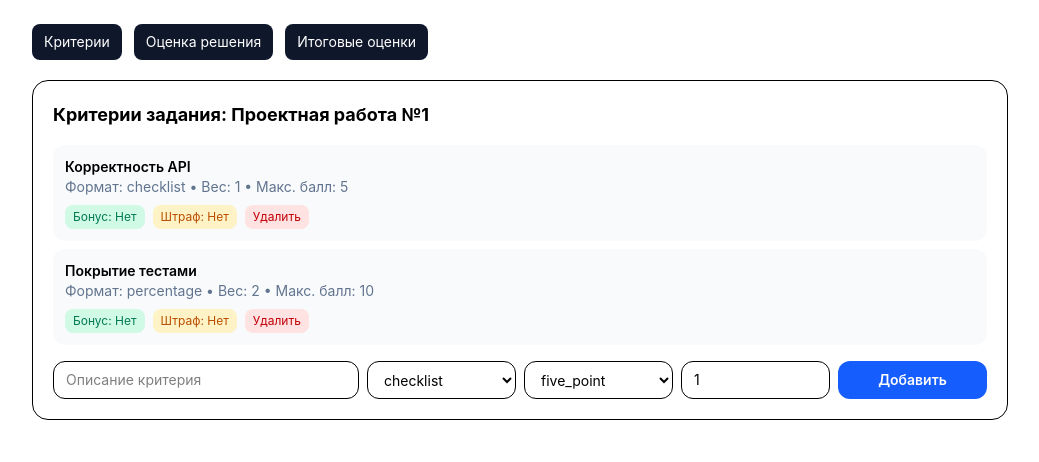
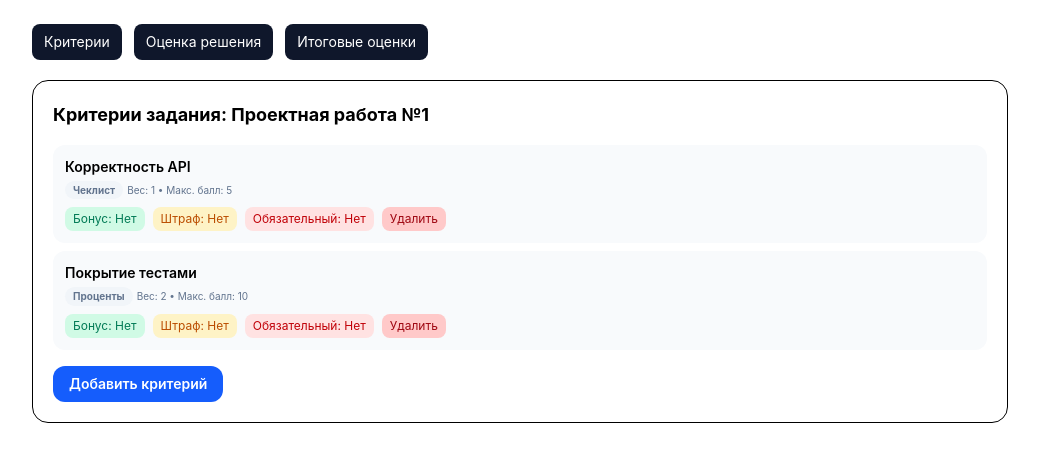
Before and after one commit to TSU-Processes-2026/tsu-lms-frontend, a React (Vite) app: page /demo/criteria in a window 1280 px wide. Shown: the top 462 px of the page, without its empty margins (120-1159 px from the left). Built offline with nearby package versions, Linux system fonts and the light colour scheme; no server answers.

Commit message:
feat: upgrade criteria manager with all field types, formats, and assessment visibility controls

```diff
--- a/src/pages/Assignments/CriteriaManagerPanel.tsx
+++ b/src/pages/Assignments/CriteriaManagerPanel.tsx
@@ -1,6 +1,6 @@
 import React, { useEffect, useMemo, useState } from 'react';
 import { Assignment } from '@/types/assignments/assignments';
-import { Criterion } from '@/types/assignments/criteria';
+import { AssessmentFormat, Criterion } from '@/types/assignments/criteria';
 
 interface Props {
     assignment: Assignment;
@@ -21,13 +21,22 @@ export const CriteriaManagerPanel: React.FC<Props> = ({
     onUpdate,
     onDelete,
 }) => {
+    const [formOpen, setFormOpen] = useState(false);
+    const [title, setTitle] = useState('');
     const [description, setDescription] = useState('');
-    const [format, setFormat] = useState<'checklist' | 'percentage' | 'numeric'>('checklist');
+    const [criterionType, setCriterionType] = useState<'active' | 'passive'>('active');
+    const [format, setFormat] = useState<AssessmentFormat>('checklist');
+    const [appliesTo, setAppliesTo] = useState<'student' | 'team' | 'both'>('student');
     const [gradingMode, setGradingMode] = useState<'five_point' | 'cumulative'>(
         assignment.maxPoints == null ? 'five_point' : 'cumulative',
     );
     const [weight, setWeight] = useState('1');
     const [maxPoints, setMaxPoints] = useState('5');
+    const [minValue, setMinValue] = useState('0');
+    const [isBonus, setIsBonus] = useState(false);
+    const [isPenalty, setIsPenalty] = useState(false);
+    const [isRequired, setIsRequired] = useState(false);
+    const [isHiddenUntilVisibility, setIsHiddenUntilVisibility] = useState(false);
 
     const sorted = useMemo(() => [...criteria].sort((a, b) => a.order - b.order), [criteria]);
 
@@ -38,23 +47,63 @@ export const CriteriaManagerPanel: React.FC<Props> = ({
     const submit = () => {
         if (!description.trim()) return;
         onAdd({
+            title: title.trim() || undefined,
             description: description.trim(),
+            criterionType,
             format,
+            appliesTo,
             weight: gradingMode === 'five_point' ? Number(weight) : undefined,
             maxPoints: gradingMode === 'cumulative' ? Number(maxPoints) : undefined,
-            isBonus: false,
-            isPenalty: false,
+            minValue: format === 'numeric' || format === 'scale' ? Number(minValue) : undefined,
+            isBonus,
+            isPenalty,
+            isRequired,
+            isHiddenUntilVisibility,
         });
+        setTitle('');
         setDescription('');
+        setIsBonus(false);
+        setIsPenalty(false);
+        setIsRequired(false);
+        setIsHiddenUntilVisibility(false);
+        setFormOpen(false);
     };
+
+    const formatLabel = (fmt: AssessmentFormat) =>
+        fmt === 'checklist' ? 'Чеклист' : fmt === 'percentage' ? 'Проценты' : fmt === 'numeric' ? 'Число' : fmt === 'boolean' ? 'Да/Нет' : 'Шкала';
+
+    const typeLabel = (t: 'active' | 'passive') => (t === 'active' ? 'Активный' : 'Пассивный');
+
+    const appliesLabel = (a: 'student' | 'team' | 'both') =>
+        a === 'student' ? 'Студент' : a === 'team' ? 'Команда' : 'Оба';
 
     return <div className='bg-white border rounded-2xl p-5 space-y-4'>
         <h3 className='font-bold text-lg'>Критерии задания: {assignment.content.split('\n')[0]}</h3>
         {isStudent && criteriaHidden ? <p className='text-amber-700 text-sm'>Критерии будут доступны позже.</p> : (
             <ul className='space-y-2'>
                 {sorted.map((c) => <li key={c.id} className='p-3 rounded-xl bg-slate-50 text-sm'>
-                    <div className='font-semibold'>{c.description}</div>
-                    <div className='text-slate-500'>Формат: {c.format} • Вес: {c.weight ?? '—'} • Макс. балл: {c.maxPoints ?? '—'}</div>
+                    <div className='font-semibold'>
+                        {c.title && <span>{c.title}: </span>}
+                        {c.description}
+                    </div>
+                    <div className='flex flex-wrap items-center gap-1 mt-1'>
+                        {c.criterionType && (
+                            <span className={`text-[10px] font-bold px-2 py-0.5 rounded-full ${c.criterionType === 'active' ? 'bg-emerald-100 text-emerald-700' : 'bg-amber-100 text-amber-700'}`}>
+                                {typeLabel(c.criterionType)}
+                            </span>
+                        )}
+                        <span className='text-[10px] font-bold px-2 py-0.5 rounded-full bg-slate-100 text-slate-500'>
+                            {formatLabel(c.format)}
+                        </span>
+                        {c.appliesTo && (
+                            <span className='text-[10px] px-2 py-0.5 rounded-full bg-purple-100 text-purple-700'>{appliesLabel(c.appliesTo)}</span>
+                        )}
+                        <span className='text-slate-500 text-[10px]'>Вес: {c.weight ?? '—'} • Макс. балл: {c.maxPoints ?? '—'}</span>
+                        {c.minValue != null && <span className='text-slate-500 text-[10px]'>Мин: {c.minValue}</span>}
+                        {c.isRequired && <span className='text-[10px] font-bold px-2 py-0.5 rounded-full bg-red-100 text-red-700'>Обязательный</span>}
+                        {c.isBonus && <span className='text-[10px] font-bold px-2 py-0.5 rounded-full bg-emerald-100 text-emerald-700'>Бонус</span>}
+                        {c.isPenalty && <span className='text-[10px] font-bold px-2 py-0.5 rounded-full bg-amber-100 text-amber-700'>Штраф</span>}
+                    </div>
                     {!isStudent && (
                         <div className='mt-2 flex gap-2'>
                             <button
@@ -70,8 +119,14 @@ export const CriteriaManagerPanel: React.FC<Props> = ({
                                 Штраф: {c.isPenalty ? 'Да' : 'Нет'}
                             </button>
                             <button
+                                onClick={() => onUpdate(c.id, { isRequired: !c.isRequired })}
+                                className='px-2 py-1 text-xs rounded-lg bg-red-100 text-red-700'
+                            >
+                                Обязательный: {c.isRequired ? 'Да' : 'Нет'}
+                            </button>
+                            <button
                                 onClick={() => onDelete(c.id)}
-                                className='px-2 py-1 text-xs rounded-lg bg-red-100 text-red-700'
+                                className='px-2 py-1 text-xs rounded-lg bg-red-200 text-red-800'
                             >
                                 Удалить
                             </button>
@@ -82,12 +137,33 @@ export const CriteriaManagerPanel: React.FC<Props> = ({
             </ul>
         )}
 
-        {!isStudent && <div className='grid md:grid-cols-6 gap-2'>
+        {!isStudent && (
+            <div>
+                <button
+                    onClick={() => setFormOpen(!formOpen)}
+                    className='px-4 py-2 rounded-xl text-sm font-semibold bg-blue-600 text-white'
+                >
+                    {formOpen ? 'Скрыть форму' : 'Добавить критерий'}
+                </button>
+                {formOpen && (
+                    <div className='mt-3 grid md:grid-cols-3 gap-2'>
+                        <input value={title} onChange={(e) => setTitle(e.target.value)} placeholder='Название' className='border rounded-xl px-3 py-2 text-sm' />
                         <input value={description} onChange={(e) => setDescription(e.target.value)} placeholder='Описание критерия' className='md:col-span-2 border rounded-xl px-3 py-2 text-sm' />
-            <select value={format} onChange={(e) => setFormat(e.target.value as 'checklist' | 'percentage' | 'numeric')} className='border rounded-xl px-3 py-2 text-sm'>
+                        <select value={criterionType} onChange={(e) => setCriterionType(e.target.value as 'active' | 'passive')} className='border rounded-xl px-3 py-2 text-sm'>
+                            <option value='active'>Активный</option>
+                            <option value='passive'>Пассивный</option>
+                        </select>
+                        <select value={format} onChange={(e) => setFormat(e.target.value as AssessmentFormat)} className='border rounded-xl px-3 py-2 text-sm'>
                             <option value='checklist'>checklist</option>
                             <option value='percentage'>percentage</option>
                             <option value='numeric'>numeric</option>
+                            <option value='boolean'>boolean</option>
+                            <option value='scale'>scale</option>
+                        </select>
+                        <select value={appliesTo} onChange={(e) => setAppliesTo(e.target.value as 'student' | 'team' | 'both')} className='border rounded-xl px-3 py-2 text-sm'>
+                            <option value='student'>Студент</option>
+                            <option value='team'>Команда</option>
+                            <option value='both'>Оба</option>
                         </select>
                         <select value={gradingMode} onChange={(e) => setGradingMode(e.target.value as 'five_point' | 'cumulative')} className='border rounded-xl px-3 py-2 text-sm'>
                             <option value='five_point'>five_point</option>
@@ -98,7 +174,31 @@ export const CriteriaManagerPanel: React.FC<Props> = ({
                         ) : (
                             <input value={maxPoints} onChange={(e) => setMaxPoints(e.target.value)} className='border rounded-xl px-3 py-2 text-sm' placeholder='Макс. балл' />
                         )}
+                        {(format === 'numeric' || format === 'scale') && (
+                            <input value={minValue} onChange={(e) => setMinValue(e.target.value)} className='border rounded-xl px-3 py-2 text-sm' placeholder='Мин. значение' />
+                        )}
+                        <div className='flex flex-wrap items-center gap-3 text-xs'>
+                            <label className='flex items-center gap-1 cursor-pointer'>
+                                <input type='checkbox' checked={isBonus} onChange={() => setIsBonus(!isBonus)} className='accent-emerald-600' />
+                                Бонус
+                            </label>
+                            <label className='flex items-center gap-1 cursor-pointer'>
+                                <input type='checkbox' checked={isPenalty} onChange={() => setIsPenalty(!isPenalty)} className='accent-amber-600' />
+                                Штраф
+                            </label>
+                            <label className='flex items-center gap-1 cursor-pointer'>
+                                <input type='checkbox' checked={isRequired} onChange={() => setIsRequired(!isRequired)} className='accent-red-600' />
+                                Обязательный
+                            </label>
+                            <label className='flex items-center gap-1 cursor-pointer'>
+                                <input type='checkbox' checked={isHiddenUntilVisibility} onChange={() => setIsHiddenUntilVisibility(!isHiddenUntilVisibility)} className='accent-slate-600' />
+                                Скрыт до видимости
+                            </label>
+                        </div>
                         <button onClick={submit} className='bg-blue-600 text-white rounded-xl px-3 py-2 text-sm font-semibold'>Добавить</button>
-        </div>}
+                    </div>
+                )}
+            </div>
+        )}
     </div>;
 };
--- a/src/pages/Assignments/CriterionAssessCard.tsx
+++ b/src/pages/Assignments/CriterionAssessCard.tsx
@@ -14,6 +14,17 @@ export const CriterionAssessCard: React.FC<Props> = ({
 }) => {
   const [comment, setComment] = useState(instructorComment || '');
 
+  const formatLabel = (fmt: string) =>
+    fmt === 'checklist' ? 'Чеклист' : fmt === 'percentage' ? 'Проценты' : fmt === 'numeric' ? 'Число' : fmt === 'boolean' ? 'Да/Нет' : 'Шкала';
+
+  const formatValue = (fmt: string, v?: number) => {
+    if (v === undefined) return '—';
+    if (fmt === 'checklist') return v ? 'Да' : 'Нет';
+    if (fmt === 'percentage') return `${v}%`;
+    if (fmt === 'boolean') return v ? 'Да' : 'Нет';
+    return v;
+  };
+
   return (
     <div className={`border rounded-xl p-4 ${criterion.isBonus ? 'border-emerald-200 bg-emerald-50/30' : criterion.isPenalty ? 'border-red-200 bg-red-50/30' : 'border-slate-200 bg-white'}`}>
       <div className='flex items-start justify-between gap-2'>
@@ -22,23 +33,29 @@ export const CriterionAssessCard: React.FC<Props> = ({
           <div className='flex flex-wrap gap-1 mt-1'>
             {criterion.isBonus && <span className='text-[10px] font-bold px-2 py-0.5 rounded-full bg-emerald-100 text-emerald-700'>Бонус</span>}
             {criterion.isPenalty && <span className='text-[10px] font-bold px-2 py-0.5 rounded-full bg-red-100 text-red-700'>Штраф</span>}
-            <span className='text-[10px] font-bold px-2 py-0.5 rounded-full bg-slate-100 text-slate-500'>{criterion.format === 'checklist' ? 'Чеклист' : criterion.format === 'percentage' ? 'Проценты' : 'Число'}</span>
+            <span className='text-[10px] font-bold px-2 py-0.5 rounded-full bg-slate-100 text-slate-500'>{formatLabel(criterion.format)}</span>
             {criterion.weight != null && <span className='text-[10px] px-2 py-0.5 rounded-full bg-blue-100 text-blue-700'>Вес: {criterion.weight}</span>}
             {criterion.maxPoints != null && <span className='text-[10px] px-2 py-0.5 rounded-full bg-blue-100 text-blue-700'>Макс: {criterion.maxPoints}</span>}
+            {criterion.minValue != null && <span className='text-[10px] px-2 py-0.5 rounded-full bg-slate-200 text-slate-600'>Мин: {criterion.minValue}</span>}
           </div>
         </div>
       </div>
       <div className='mt-2 flex flex-wrap items-center gap-3 text-xs'>
         {selfValue !== undefined && (
-          <span className='text-slate-500'>Самооценка: <strong>{criterion.format === 'checklist' ? (selfValue ? 'Да' : 'Нет') : criterion.format === 'percentage' ? `${selfValue}%` : selfValue}</strong></span>
+          <span className='text-slate-500'>Самооценка: <strong>{formatValue(criterion.format, selfValue)}</strong></span>
         )}
         {instructorValue !== undefined && (
-          <span className='text-blue-600'>Оценка: <strong>{criterion.format === 'checklist' ? (instructorValue ? 'Да' : 'Нет') : criterion.format === 'percentage' ? `${instructorValue}%` : instructorValue}</strong></span>
+          <span className='text-blue-600'>Оценка: <strong>{formatValue(criterion.format, instructorValue)}</strong></span>
         )}
       </div>
       <div className='mt-3 space-y-2'>
         <div className='flex gap-2'>
           {criterion.format === 'checklist' ? (
+            <>
+              <button onClick={() => onAssess(1, comment)} className={`px-4 py-1.5 rounded-lg text-xs font-semibold transition-all ${instructorValue === 1 ? 'bg-emerald-600 text-white shadow-md' : 'bg-emerald-100 text-emerald-700 hover:bg-emerald-200'}`}>Да</button>
+              <button onClick={() => onAssess(0, comment)} className={`px-4 py-1.5 rounded-lg text-xs font-semibold transition-all ${instructorValue === 0 ? 'bg-red-600 text-white shadow-md' : 'bg-red-100 text-red-700 hover:bg-red-200'}`}>Нет</button>
+            </>
+          ) : criterion.format === 'boolean' ? (
             <>
               <button onClick={() => onAssess(1, comment)} className={`px-4 py-1.5 rounded-lg text-xs font-semibold transition-all ${instructorValue === 1 ? 'bg-emerald-600 text-white shadow-md' : 'bg-emerald-100 text-emerald-700 hover:bg-emerald-200'}`}>Да</button>
               <button onClick={() => onAssess(0, comment)} className={`px-4 py-1.5 rounded-lg text-xs font-semibold transition-all ${instructorValue === 0 ? 'bg-red-600 text-white shadow-md' : 'bg-red-100 text-red-700 hover:bg-red-200'}`}>Нет</button>
@@ -50,12 +67,14 @@ export const CriterionAssessCard: React.FC<Props> = ({
           ) : (
             <input
               type='number'
-              min={0}
+              min={criterion.minValue ?? 0}
               max={criterion.maxPoints ?? 100}
               step='any'
-              value={instructorValue ?? 0}
+              value={instructorValue ?? (criterion.minValue ?? 0)}
               onChange={(e) => {
-                const val = Math.min(Math.max(Number(e.target.value), 0), criterion.maxPoints ?? 100);
+                const min = criterion.minValue ?? 0;
+                const max = criterion.maxPoints ?? 100;
+                const val = Math.min(Math.max(Number(e.target.value), min), max);
                 onAssess(val, comment);
               }}
               className='w-24 px-3 py-1.5 text-sm border border-slate-200 rounded-lg outline-none focus:ring-2 focus:ring-blue-500'
--- a/src/types/assignments/criteria.ts
+++ b/src/types/assignments/criteria.ts
@@ -1,16 +1,22 @@
-export type AssessmentFormat = 'checklist' | 'percentage' | 'numeric';
-export type AssessmentType = 'SELF' | 'INSTRUCTOR';
+export type AssessmentFormat = 'checklist' | 'percentage' | 'numeric' | 'boolean' | 'scale';
+export type AssessmentType = 'SELF' | 'INSTRUCTOR' | 'PEER';
 
 export interface Criterion {
     id: string;
     taskId: string;
+    title?: string;
     description: string;
+    criterionType?: 'active' | 'passive';
     format: AssessmentFormat;
     weight?: number;
     maxPoints?: number;
+    minValue?: number;
     points?: number;
     isBonus?: boolean;
     isPenalty?: boolean;
+    isRequired?: boolean;
+    isHiddenUntilVisibility?: boolean;
+    appliesTo?: 'student' | 'team' | 'both';
     order: number;
 }
 
@@ -31,5 +37,7 @@ export interface StudentCourseGrade {
     studentName?: string;
     finalScore: number;
     finalGrade: string;
+    finalSource?: 'peer' | 'teacher' | 'mixed';
+    reviewerCount?: number;
     calculatedAt: string;
 }
```
Also changed, not shown: src/pages/Assignments/AssignmentsContainer.tsx (+12 -0 lines). Lines whose indentation alone changed are shown as unchanged.
